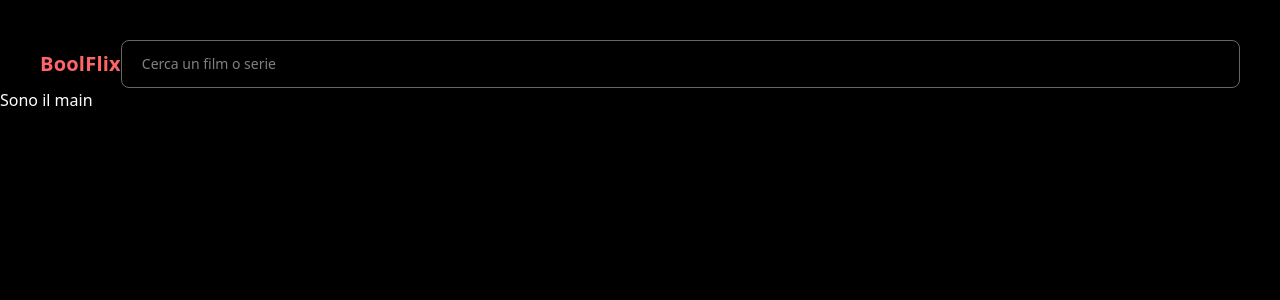
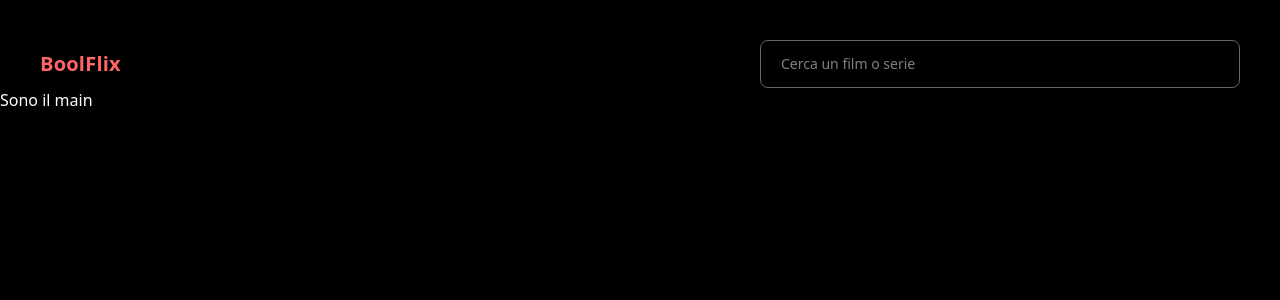
Before and after one commit to lorenzoferrante97/react-boolflix, a React (Vite) app: page / in a window 1280 px wide. Shown: the top 300 px of the page. Built offline with nearby package versions, Linux system fonts and the light colour scheme; no server answers; a web font is replaced by a local one.

Commit message:
fix: style

```diff
--- a/src/components/sections/Header.jsx
+++ b/src/components/sections/Header.jsx
@@ -14,7 +14,7 @@ export default function Header() {
         <input
           type='text'
           placeholder='Cerca un film o serie'
-          className='px-5u py-u min-h-12u font-body-s-regular w-full rounded-md border border-white/40 focus:border-white focus:outline-white'
+          className='px-5u py-u min-h-12u font-body-s-regular w-full rounded-md border border-white/40 focus:border-white focus:outline-white md:max-w-[40%]'
           onChange={handleField}
         />
       </header>
```
